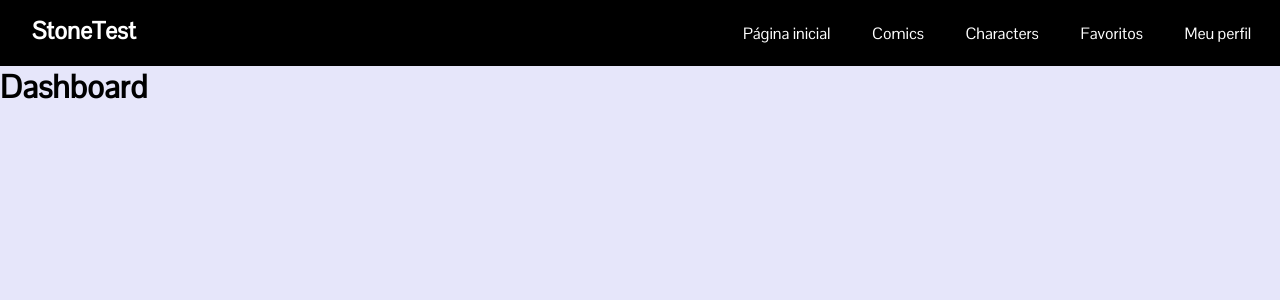
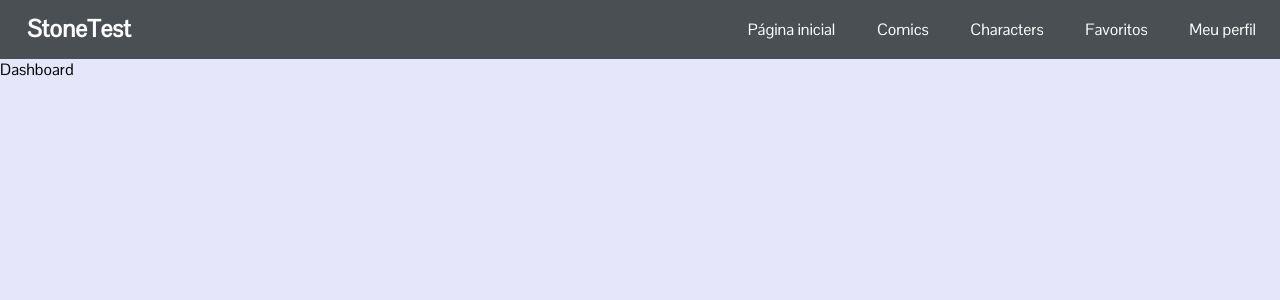
Before and after one commit to emanusantos/stone-case-tecnico, a React (Create React App) app: page / in a window 1280 px wide. Shown: the top 300 px of the page. Built offline with nearby package versions, Linux system fonts and the light colour scheme; no server answers.

Commit message:
Navbar realocada

```diff
--- a/src/Components/App/App.js
+++ b/src/Components/App/App.js
@@ -5,7 +5,6 @@ import { AuthProvider } from '../../Contexts/AuthContext';
 import { BrowserRouter as Router, Switch, Route } from 'react-router-dom';
 import Dashboard from '../Dashboard/Dashboard';
 import Login from '../Login/Login';
-import Navbar from '../Navbar/Navbar';
 
 function App() {
   return (
@@ -17,10 +16,7 @@ function App() {
                 <Route path="/signup" component={SignUp} />
                 <Route path="/login" component={Login} />
               </div>
-              <>
-                <Navbar />
                 <Route exact path="/" component={Dashboard} />
-              </>
           </div>
         </Switch>
       </AuthProvider>
--- a/src/Components/Dashboard/Dashboard.js
+++ b/src/Components/Dashboard/Dashboard.js
@@ -1,9 +1,11 @@
 import React from 'react';
+import Navbar from '../Navbar/Navbar';
 
 export default function Dashboard() {
     return (
         <div>
-            <h1>Dashboard</h1>
+            <Navbar />
+            Dashboard
         </div>
     )
 }
--- a/src/Components/Navbar/Navbar.css
+++ b/src/Components/Navbar/Navbar.css
@@ -1,15 +1,15 @@
 nav {
-    background-color: #000;
+    background-color: rgb(73, 79, 82);
     color: #fff;
     display: flex;
     justify-content: space-between;
     align-items: center;
-    padding: .5em;
+    padding: .2em;
 }
 
 nav > h2 {
     margin-left: 1em;
-    margin-top: .3em;
+    margin-top: .4em;
 }
 
 nav ul {
@@ -19,5 +19,6 @@ nav ul {
 }
 
 nav ul li {
+    cursor: pointer;
     margin: 0 1.3em;
 }
```
